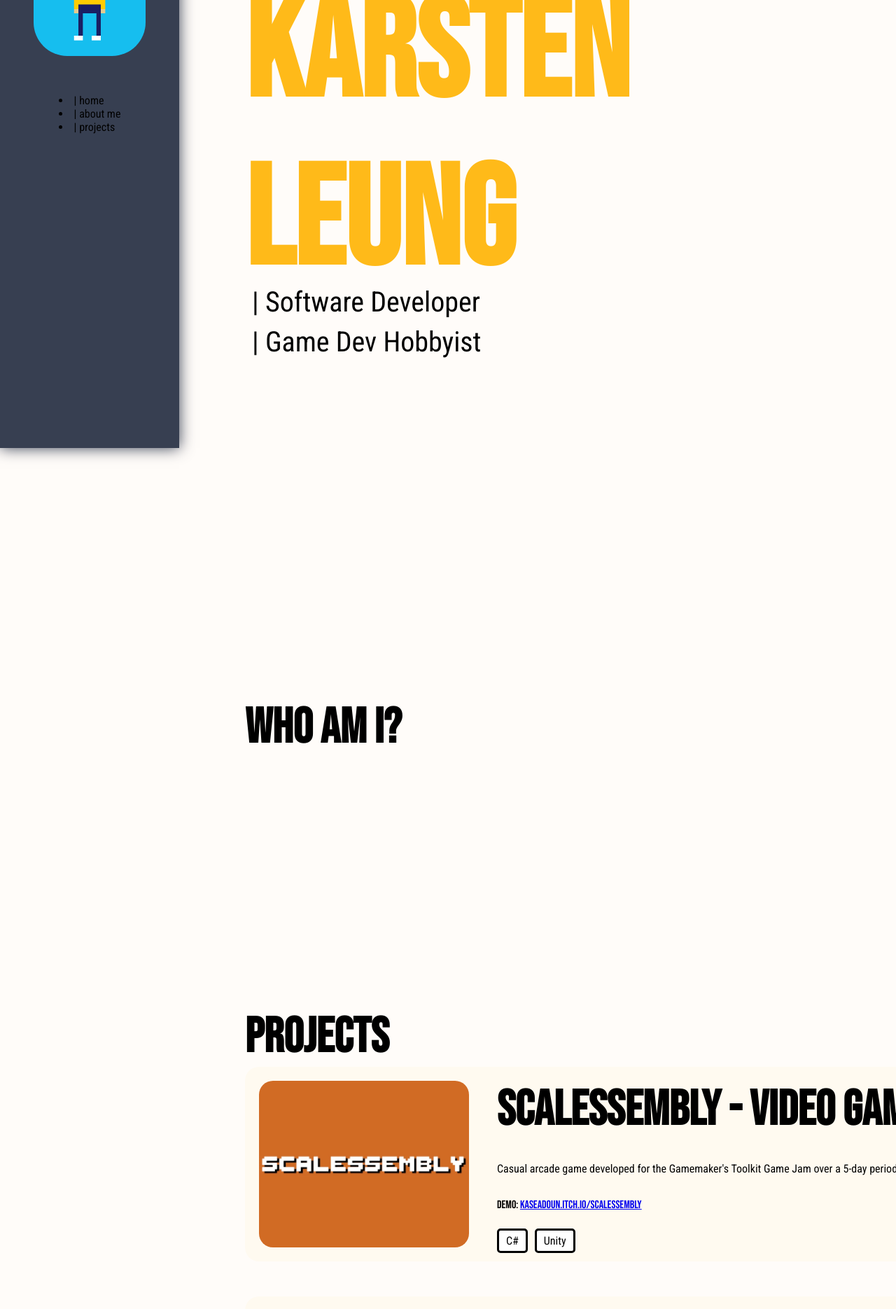
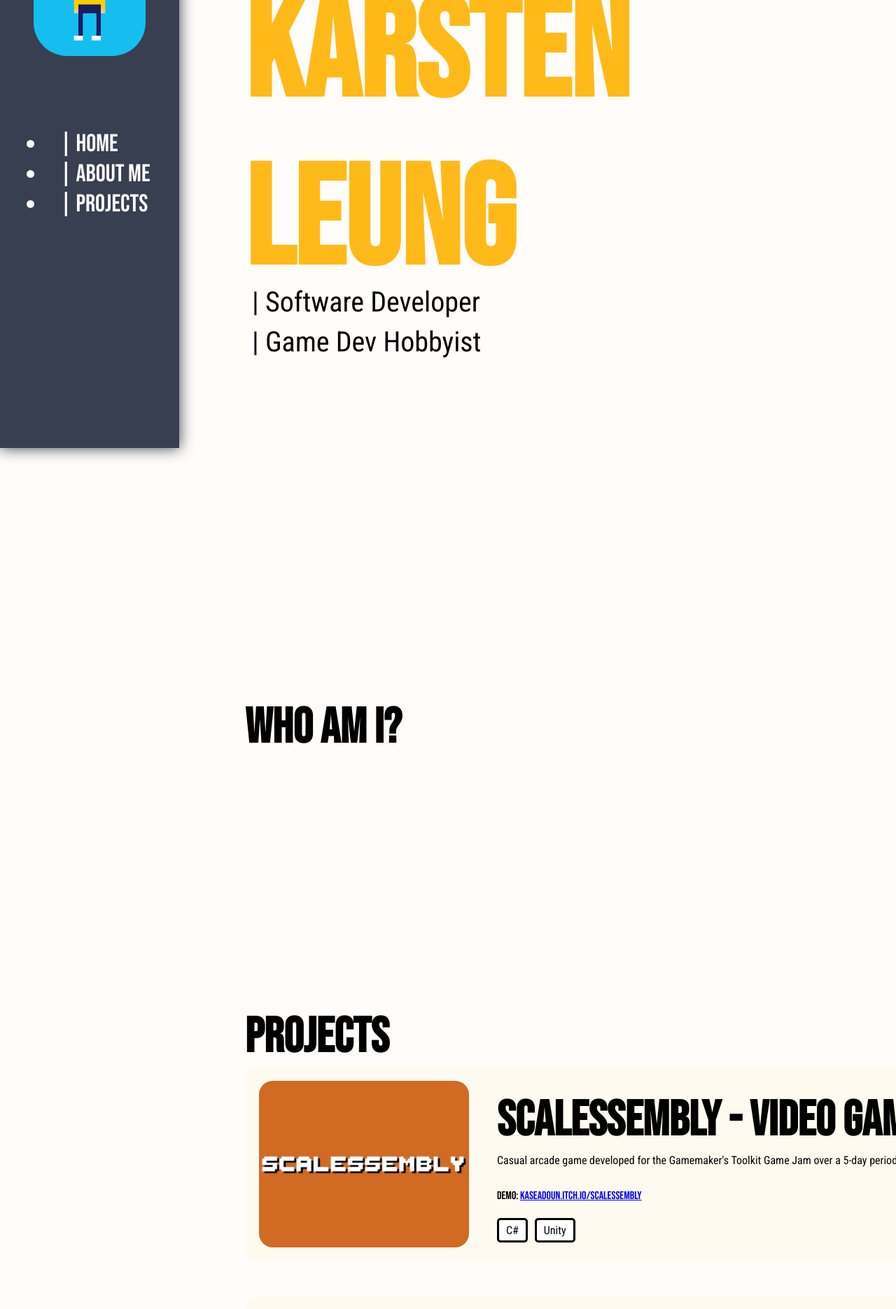
Before and after one commit to kaseadoun/karsten-leung-portfolio, a React (Vite) app: page / in a window 1280 px wide. Shown: the part 160-2030 px from the top of the page at 70% size. Built offline with nearby package versions, Linux system fonts and the light colour scheme.

Commit message:
Added some styling and working on project item and nav

```diff
--- a/src/index.css
+++ b/src/index.css
@@ -23,12 +23,12 @@ h4,
 h5,
 h6,
 a,
+li,
 .demo {
   font-family: "Bebas Neue", sans-serif;
 }
 
 p,
-li,
 input,
 textarea,
 button,
@@ -67,6 +67,33 @@ h2 {
   height: 10em;
   margin: 50px;
   margin-top: 80px;
+}
+
+nav {
+  margin-top: 50px;
+  width: 100%;
+}
+
+ul {
+  gap: 25px;
+  width: 100%;
+}
+
+ul > *:hover {
+  background-color: var(--baby-powder);
+  color: var(--charcoal);
+}
+
+li {
+  padding-left: 15%;
+  color: var(--baby-powder);
+  font-size: 35px;
+}
+li:hover,
+li:hover a {
+  background-color: var(--baby-powder);
+  color: var(--charcoal);
+  cursor: pointer;
 }
 
 /* ---------- CONTENT CONTAINER ---------- */
@@ -120,7 +147,11 @@ section {
 .project-card-text {
   display: flex;
   flex-direction: column;
-  justify-content: space-between;
+  justify-content: space-around;
+}
+
+.project-card-text h2 {
+  margin-bottom: -25px;
 }
 
 .technology-tag {
```
